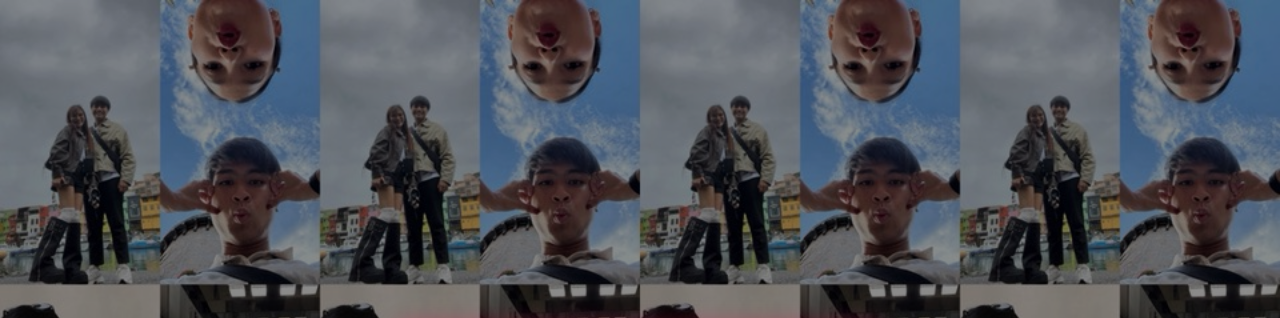
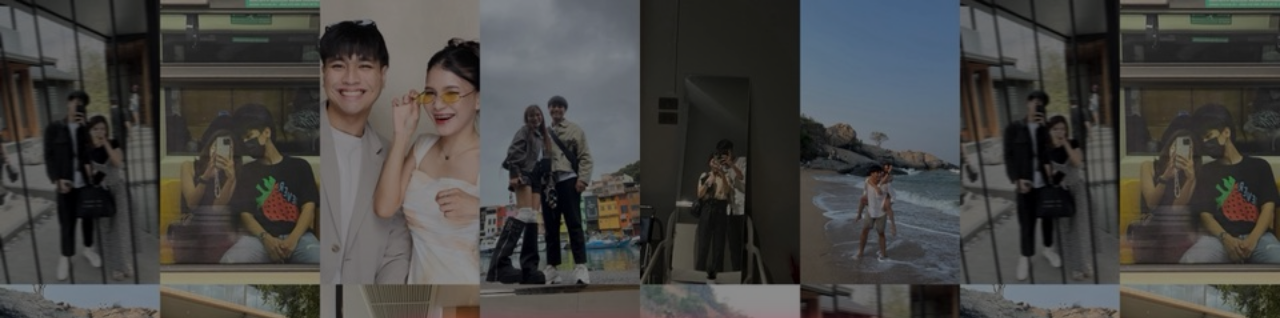
Before and after one commit to PSaksorn/happy-birthday, a plain HTML site: page wish.html in a window 1280 px wide. Shown: the top 318 px of the page. Drawn offline with Linux system fonts and the light colour scheme.

Commit message:
Add files via upload

```diff
--- a/wish.html
+++ b/wish.html
@@ -17,7 +17,7 @@
       padding: 20px;
 
       /* 🌈 พื้นหลังรูปภาพ */
-      background: url("img/test_img.jpg") no-repeat center center fixed;
+      background: url("img/MJ_BD.jpg") no-repeat center center fixed;
       background-size: cover;
       position: relative;
     }
```
Also changed, not shown: wish_old.html (+1 -1 lines), img/MJ_BD.jpg (added).
